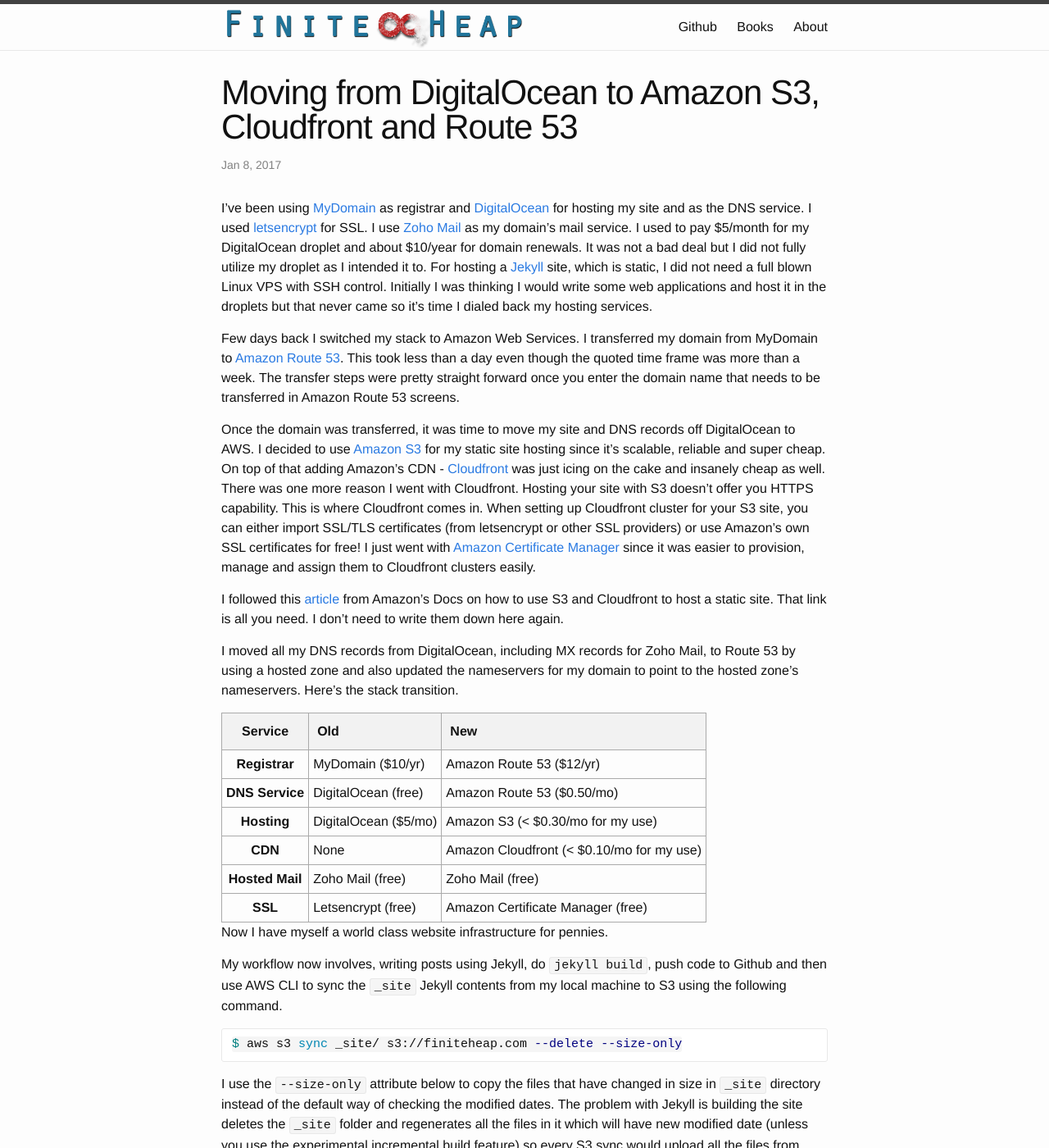
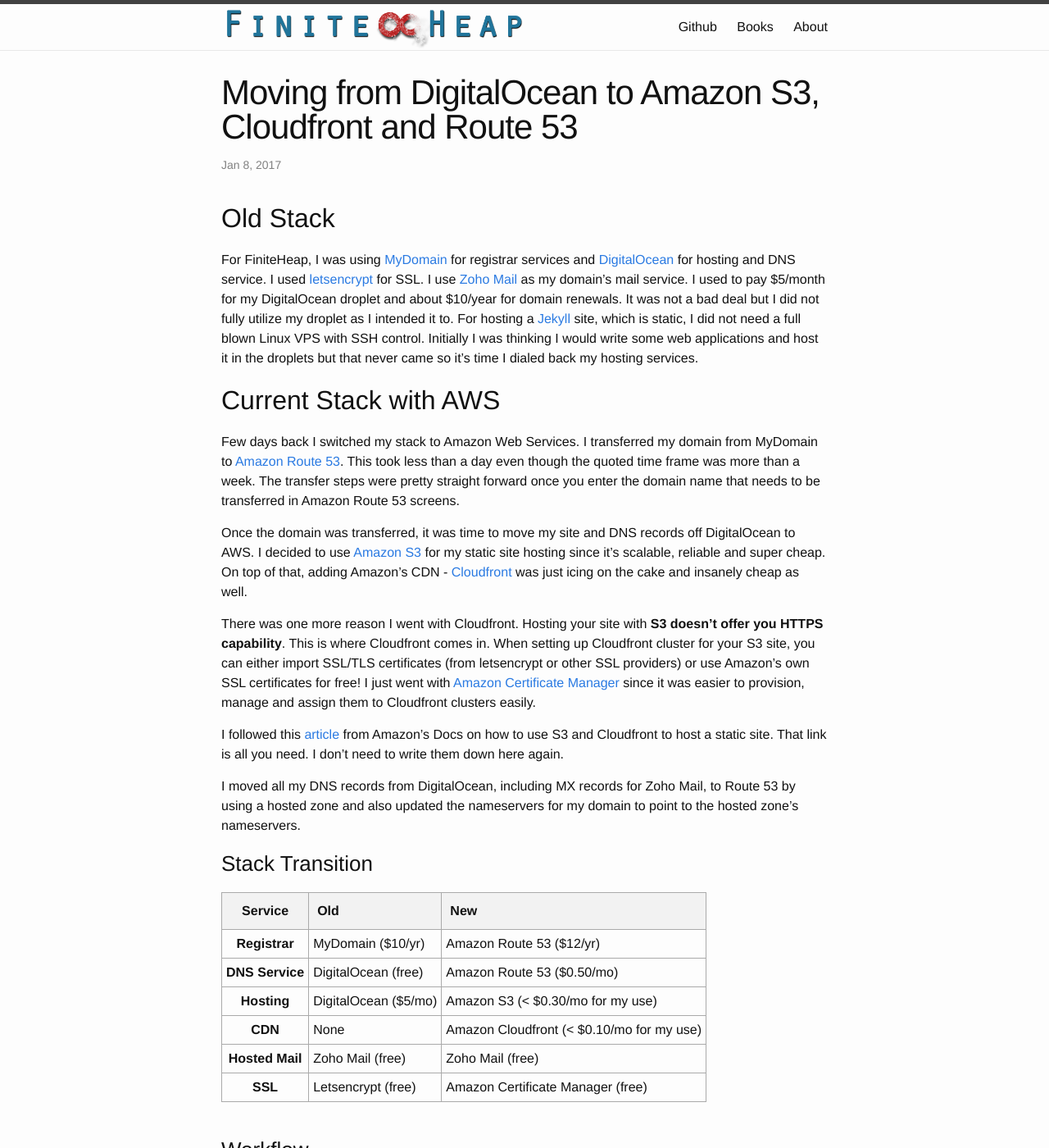
Before and after one commit to mkvenkatesh/finiteheap.com, a Jekyll site: the page built from _posts/2017-01-08-moving-from-digitalocean-to-aws.md, in a window 1280 px wide and 1400 px high. Shown: the whole window at 82% size. Built offline with Jekyll 4.4.1, drawn with Linux system fonts in a browser that asks for light colours; Markdown is read by kramdown in place of the engine named in the settings; comment, search, counter and statistics services are not loaded.

Commit message:
udpate moving from DO to AWS post

```diff
--- a/_posts/2017-01-08-moving-from-digitalocean-to-aws.md
+++ b/_posts/2017-01-08-moving-from-digitalocean-to-aws.md
@@ -6,16 +6,21 @@
 comments: true
 disqus_id: "from_do_to_aws"
 ---
-I've been using [MyDomain][1] as registrar and [DigitalOcean][2] for
-hosting my site and as the DNS service. I used [letsencrypt][3] for
-SSL. I use [Zoho Mail][4] as my domain's mail service. I used to pay
-$5/month for my DigitalOcean droplet and about $10/year for domain
-renewals. It was not a bad deal but I did not fully utilize my droplet
-as I intended it to. For hosting a [Jekyll][10] site, which is static,
-I did not need a full blown Linux VPS with SSH control. Initially I
-was thinking I would write some web applications and host it in the
-droplets but that never came so it's time I dialed back my hosting
-services.
+
+## Old Stack
+
+For FiniteHeap, I was using [MyDomain][1] for registrar services
+and [DigitalOcean][2] for hosting and DNS service. I
+used [letsencrypt][3] for SSL. I use [Zoho Mail][4] as my domain's
+mail service. I used to pay $5/month for my DigitalOcean droplet and
+about $10/year for domain renewals. It was not a bad deal but I did
+not fully utilize my droplet as I intended it to. For hosting
+a [Jekyll][10] site, which is static, I did not need a full blown
+Linux VPS with SSH control. Initially I was thinking I would write
+some web applications and host it in the droplets but that never came
+so it's time I dialed back my hosting services.
+
+## Current Stack with AWS
 
 Few days back I switched my stack to Amazon Web Services. I
 transferred my domain from MyDomain to [Amazon Route 53][5]. This took
@@ -27,15 +32,16 @@
 Once the domain was transferred, it was time to move my site and DNS
 records off DigitalOcean to AWS. I decided to use [Amazon S3][6] for
 my static site hosting since it's scalable, reliable and super
-cheap. On top of that adding Amazon's CDN - [Cloudfront][7] was just
-icing on the cake and insanely cheap as well. There was one more
-reason I went with Cloudfront. Hosting your site with S3 doesn't offer
-you HTTPS capability. This is where Cloudfront comes in. When setting
-up Cloudfront cluster for your S3 site, you can either import SSL/TLS
-certificates (from letsencrypt or other SSL providers) or use Amazon's
-own SSL certificates for free! I just went
-with [Amazon Certificate Manager][9] since it was easier to provision,
-manage and assign them to Cloudfront clusters easily.
+cheap. On top of that, adding Amazon's CDN - [Cloudfront][7] was just
+icing on the cake and insanely cheap as well.
+
+There was one more reason I went with Cloudfront. Hosting your site
+with **S3 doesn't offer you HTTPS capability**. This is where
+Cloudfront comes in. When setting up Cloudfront cluster for your S3
+site, you can either import SSL/TLS certificates (from letsencrypt or
+other SSL providers) or use Amazon's own SSL certificates for free! I
+just went with [Amazon Certificate Manager][9] since it was easier to
+provision, manage and assign them to Cloudfront clusters easily.
 
 I followed this [article][8] from Amazon's Docs on how to use S3 and
 Cloudfront to host a static site. That link is all you need. I don't
@@ -44,7 +50,9 @@
 I moved all my DNS records from DigitalOcean, including MX records for
 Zoho Mail, to Route 53 by using a hosted zone and also updated the
 nameservers for my domain to point to the hosted zone's
-nameservers. Here's the stack transition.
+nameservers.
+
+### Stack Transition
 
 | Service | Old | New |
 | :-----: | :-- | :-- |
@@ -54,6 +62,10 @@
 | **CDN** | None | Amazon Cloudfront (< $0.10/mo for my use) |
 | **Hosted Mail** | Zoho Mail (free) | Zoho Mail (free) |
 | **SSL** | Letsencrypt (free) | Amazon Certificate Manager (free) |
+
+<br>
+
+### Workflow
 
 Now I have myself a world class website infrastructure for pennies.
 
```
